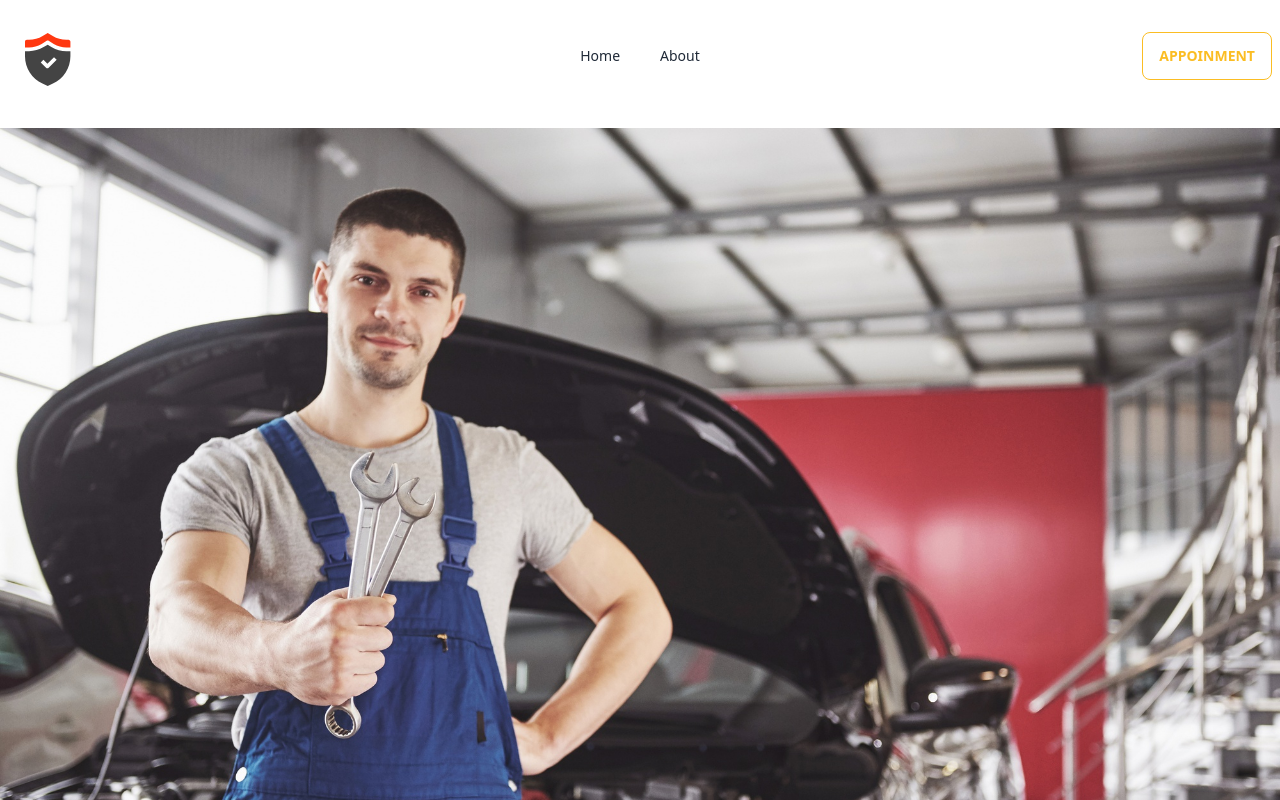
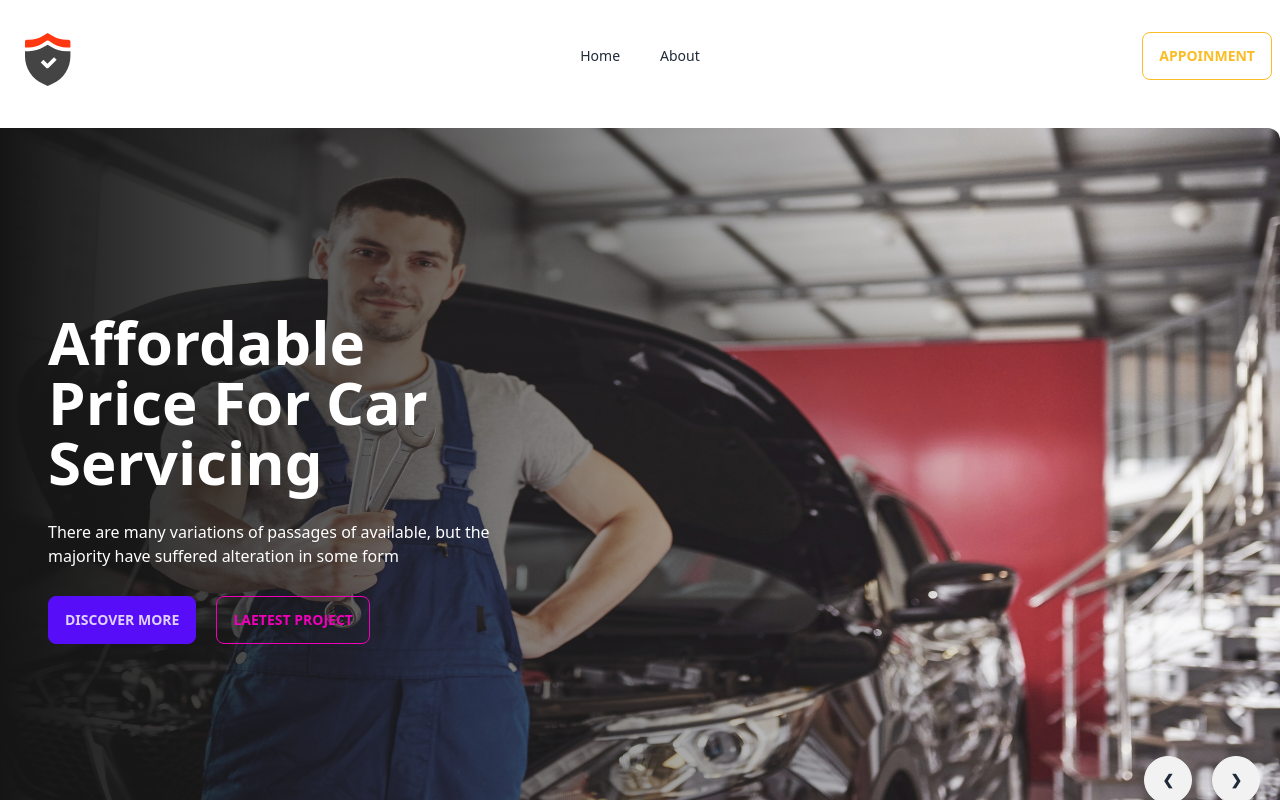
Before and after one commit to Habibur96/car-doctor-client, a React (Vite) app: page / in a window 1280 px wide. Shown: the top 800 px of the page. Built offline with nearby package versions, Linux system fonts and the light colour scheme.

Commit message:
banner updated

```diff
--- a/src/Pages/Home/Banner/Banner.jsx
+++ b/src/Pages/Home/Banner/Banner.jsx
@@ -3,14 +3,29 @@ import img1 from "../../../assets/images/banner/1.jpg";
 import img2 from "../../../assets/images/banner/2.jpg";
 import img3 from "../../../assets/images/banner/3.jpg";
 import img4 from "../../../assets/images/banner/4.jpg";
-import img5 from "../../../assets/images/banner/5.jpg";
-import img6 from "../../../assets/images/banner/6.jpg";
 
 const Banner = () => {
   return (
-    <div className="carousel w-full">
+    <div className="carousel w-full h-[700px]">
       <div id="slide1" className="carousel-item relative w-full">
-        <img src={img1} className="w-full" />
+        <img src={img1} className="w-full rounded-xl" />
+        <div className=" absolute  h-full flex items-center  left-0 top-0 bg-gradient-to-r from-[#151515]  to-[rgba(21, 21, 21, 0)]">
+          <div className="text-white pl-12  space-y-7 w-1/2 ">
+            <h2 className="text-6xl font-bold">
+              Affordable Price For Car Servicing
+            </h2>
+            <p>
+              There are many variations of passages of available, but the
+              majority have suffered alteration in some form
+            </p>
+            <div>
+              <button className="btn btn-primary  mr-5">Discover More</button>
+              <button className="btn btn-outline btn-secondary">
+                Laetest Project
+              </button>
+            </div>
+          </div>
+        </div>
         <div className="absolute flex justify-end transform -translate-y-1/2 left-5 right-5 bottom-0">
           <a href="#slide4" className="btn btn-circle mr-5">
             ❮
@@ -20,57 +35,89 @@ const Banner = () => {
           </a>
         </div>
       </div>
+
       <div id="slide2" className="carousel-item relative w-full">
-        <img src={img2} className="w-full" />
+        <img src={img2} className="w-full rounded-xl" />
+        <div className=" absolute  h-full flex items-center  left-0 top-0 bg-gradient-to-r from-[#151515]  to-[rgba(21, 21, 21, 0)]">
+          <div className="text-white pl-12  space-y-7 w-1/2 ">
+            <h2 className="text-6xl font-bold">
+              Affordable Price For Car Servicing
+            </h2>
+            <p>
+              There are many variations of passages of available, but the
+              majority have suffered alteration in some form
+            </p>
+            <div>
+              <button className="btn btn-primary  mr-5">Discover More</button>
+              <button className="btn btn-outline btn-secondary">
+                Laetest Project
+              </button>
+            </div>
+          </div>
+        </div>
         <div className="absolute flex justify-end transform -translate-y-1/2 left-5 right-5 bottom-0">
-          <a href="#slide4" className="btn btn-circle mr-5">
+          <a href="#slide1" className="btn btn-circle mr-5">
             ❮
           </a>
-          <a href="#slide2" className="btn btn-circle">
+          <a href="#slide3" className="btn btn-circle">
             ❯
           </a>
         </div>
       </div>
+
       <div id="slide3" className="carousel-item relative w-full">
-        <img src={img3} className="w-full" />
+        <img src={img3} className="w-full rounded-xl" />
+        <div className=" absolute  h-full flex items-center  left-0 top-0 bg-gradient-to-r from-[#151515]  to-[rgba(21, 21, 21, 0)]">
+          <div className="text-white pl-12  space-y-7 w-1/2 ">
+            <h2 className="text-6xl font-bold">
+              Affordable Price For Car Servicing
+            </h2>
+            <p>
+              There are many variations of passages of available, but the
+              majority have suffered alteration in some form
+            </p>
+            <div>
+              <button className="btn btn-primary  mr-5">Discover More</button>
+              <button className="btn btn-outline btn-secondary">
+                Laetest Project
+              </button>
+            </div>
+          </div>
+        </div>
         <div className="absolute flex justify-end transform -translate-y-1/2 left-5 right-5 bottom-0">
-          <a href="#slide4" className="btn btn-circle mr-5">
+          <a href="#slide2" className="btn btn-circle mr-5">
             ❮
           </a>
-          <a href="#slide2" className="btn btn-circle">
+          <a href="#slide4" className="btn btn-circle">
             ❯
           </a>
         </div>
       </div>
+
       <div id="slide4" className="carousel-item relative w-full">
-        <img src={img4} className="w-full" />
+        <img src={img4} className="w-full rounded-xl" />
+        <div className=" absolute  h-full flex items-center  left-0 top-0 bg-gradient-to-r from-[#151515]  to-[rgba(21, 21, 21, 0)]">
+          <div className="text-white pl-12  space-y-7 w-1/2 ">
+            <h2 className="text-6xl font-bold">
+              Affordable Price For Car Servicing
+            </h2>
+            <p>
+              There are many variations of passages of available, but the
+              majority have suffered alteration in some form
+            </p>
+            <div>
+              <button className="btn btn-primary  mr-5">Discover More</button>
+              <button className="btn btn-outline btn-secondary">
+                Laetest Project
+              </button>
+            </div>
+          </div>
+        </div>
         <div className="absolute flex justify-end transform -translate-y-1/2 left-5 right-5 bottom-0">
-          <a href="#slide4" className="btn btn-circle mr-5">
+          <a href="#slide3" className="btn btn-circle mr-5">
             ❮
           </a>
-          <a href="#slide2" className="btn btn-circle">
-            ❯
-          </a>
-        </div>
-      </div>
-      <div id="slide4" className="carousel-item relative w-full">
-        <img src={img5} className="w-full" />
-        <div className="absolute flex justify-end transform -translate-y-1/2 left-5 right-5 bottom-0">
-          <a href="#slide4" className="btn btn-circle mr-5">
-            ❮
-          </a>
-          <a href="#slide2" className="btn btn-circle">
-            ❯
-          </a>
-        </div>
-      </div>
-      <div id="slide4" className="carousel-item relative w-full">
-        <img src={img6} className="w-full" />
-        <div className="absolute flex justify-end transform -translate-y-1/2 left-5 right-5 bottom-0">
-          <a href="#slide4" className="btn btn-circle mr-5">
-            ❮
-          </a>
-          <a href="#slide2" className="btn btn-circle">
+          <a href="#slide5" className="btn btn-circle">
             ❯
           </a>
         </div>
```
